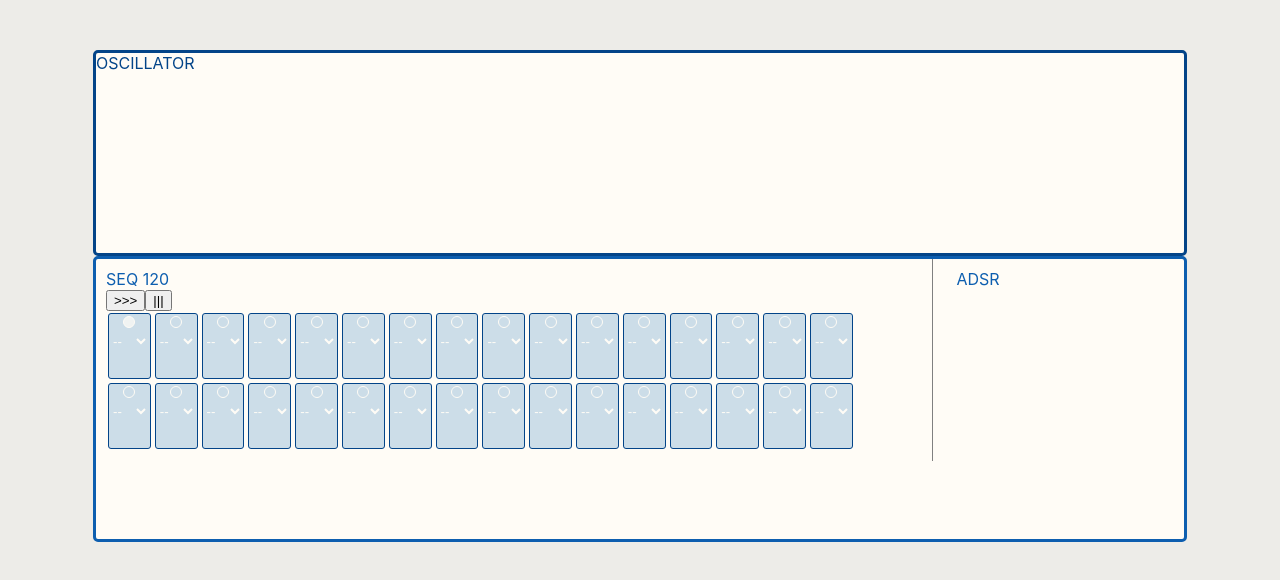
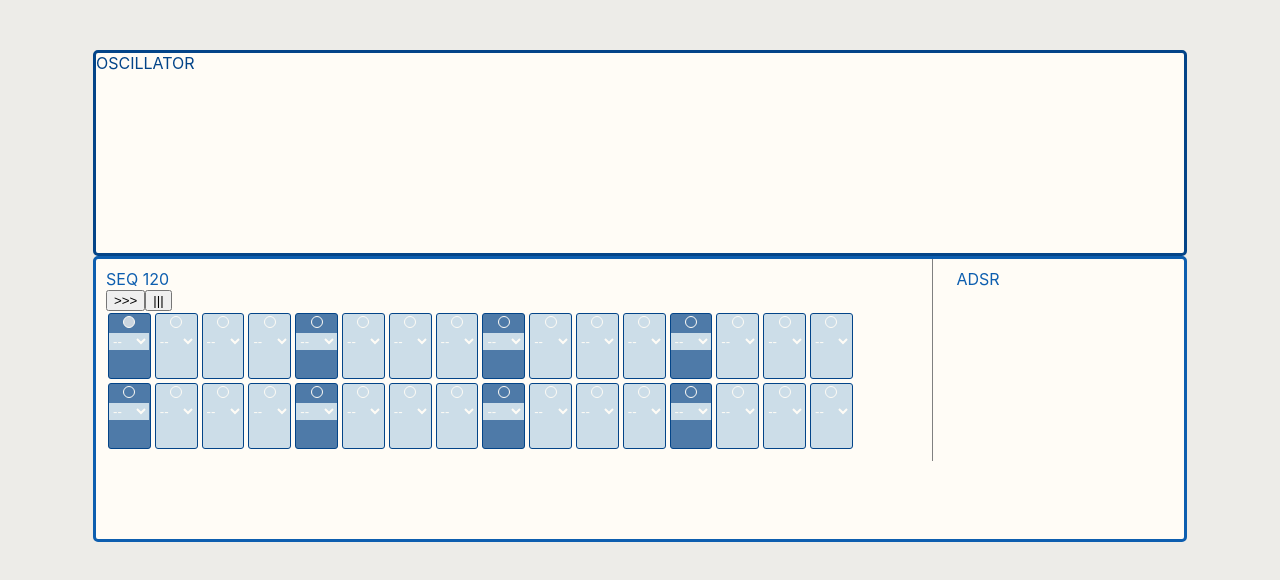
Before and after one commit to mscbr/lindos_synth, a React (Create React App) app: page / in a window 1280 px wide. Shown: the top 580 px of the page. Built offline with nearby package versions, Linux system fonts and the light colour scheme.

Commit message:
sequencer rows logic fixed

```diff
--- a/src/components/Synth.js
+++ b/src/components/Synth.js
@@ -26,40 +26,27 @@ class Synth extends Component {
         Tone.Transport.loop = true;
     }
 
-    componentDidMount() {
-      //INITIALLY SETTING UP RANDOMIZED SEQ VALUES
-      // this.setState({
-      //   sequenceValues: this.randomizeSequence()
-      // });
-    }
     componentDidUpdate(prevProps, prevState) {
-      //updating sequence values
-      //this.seq.stop();
 
       if (prevState.sequenceValues !== this.state.sequenceValues) {
-        //this.setSequenceVal();
-
+        this.stopSeq();
         this.seq = new Tone.Sequence((time, value) => {
           this.positionSet();
           if(value !== "") {
             this.synth.triggerAttackRelease(value, "16n", time);
           }
         }, this.state.sequenceValues, "16n").start();
-
-        //doesnt work well
-        Tone.Transport.position = "0:0:0";
-
+        this.triggerSeq();
 
       }
 
     }
     positionSet = () => {
       let position = Tone.Transport.position.slice();
-      console.log('pos var: ', position);
+      //console.log('pos var: ', position);
 
-      //++ set Tone.Transoprt.position itself!!
       let seqPosVal = (parseInt(position.slice(0, 1)%2))*16 + parseInt(position.slice(2,3))*4 + parseInt(position.slice(4,5));
-      console.log('positionSeta: ', seqPosVal);
+      //console.log('positionSeta: ', seqPosVal);
       this.setState({
         sequencePosition: seqPosVal
       })
@@ -69,15 +56,6 @@ class Synth extends Component {
         sequenceValues: seqenceValues
       });
     }
-
-    // randomizeSequence = () => {
-    //   let sequence = [];
-    //   const { partch } = this.state;
-    //   for (let i = 0; i < 32; i++) {
-    //     sequence.push(i%4 ? 110 : i === 0 ?  2400 : partch[Math.floor(Math.random() * i)]);
-    //   }
-    //   return sequence;
-    // }
 
     triggerSeq = () => {
       //###########################################################################
@@ -93,12 +71,13 @@ class Synth extends Component {
     stopSeq = () => {
       Tone.Transport.stop(0);
       this.seq.stop(0);
+      Tone.Transport.position = "0:0:0";
       this.setState({
         sequencePosition: 0
       })
     }
   render() {
-     console.log('SYNTH: ', this.state.sequencePosition);
+    //console.log('SYNTH: ', this.state.sequencePosition);
     return (
       <div className="synth">
         <div className="oscillator">
--- a/src/components/seq/Sequencer.js
+++ b/src/components/seq/Sequencer.js
@@ -19,12 +19,10 @@ const progressStyle = {
   height: 10,
   margin: '2px auto',
   border: '1px solid rgba(255, 252, 246, 1)',
-  borderRadius: '100%'
+  borderRadius: '100%',
+  background: 'transparent'
 }
-const lightOn = {
-  ...progressStyle,
-  background: 'rgba(255, 252, 246, 0.7)',
-}
+
 const noteSelectStyle = {
   maxWidth: '99%',
   background: 'rgba(204, 221, 232, 1)',
@@ -67,25 +65,29 @@ class Sequencer extends Component {
       );
     })
     for(let i = 0; i < 32; i++) {
+
       steps.push(
         //ternary operation for marking a progress in step sequence
         i === this.props.seqPosition ? (
-        <div style={stepStyle} key={`step${i}`}>
-          <div style={lightOn}></div>
+        <div style={{...stepStyle, ...(i%4 ? {} : {background: 'rgba(3, 68, 136, 0.7)', color: 'rgba(255, 252, 246, 1)'})}} key={`step${i}`} >
+          <div style={{...progressStyle, background: 'rgba(255, 252, 246, 0.7)'}}></div>
           <select style={noteSelectStyle} onChange={(e) => this.setVal(e, i)}>
             <option value={null} defaultValue>--</option>
             {select}
           </select>
+          <div className="value-display" style={valueDisplayStyle}>
+           {this.state.sequenceValues[i] && this.state.sequenceValues[i].slice(0,4)}
+          </div>
         </div>
         ) : (
-        <div style={stepStyle} key={`step${i}`}>
+        <div style={{...stepStyle, ...(i%4 ? {} : {background: 'rgba(3, 68, 136, 0.7)', color: 'rgba(255, 252, 246, 1)'})}} key={`step${i}`}>
           <div style={progressStyle}></div>
           <select style={noteSelectStyle} onChange={(e) => this.setVal(e, i)}>
             <option value="" defaultValue>--</option>
             {select}
           </select>
           <div className="value-display" style={valueDisplayStyle}>
-          {this.state.sequenceValues[i] && this.state.sequenceValues[i].slice(0,4)}
+           {this.state.sequenceValues[i] && this.state.sequenceValues[i].slice(0,4)}
           </div>
         </div>
         )
@@ -105,7 +107,7 @@ class Sequencer extends Component {
 
 
   render() {
-    console.log(this.props.seqPosition);
+    //console.log(this.props.seqPosition);
     const steps = this.makeRow();
     return (
       <div className='s'>
```
